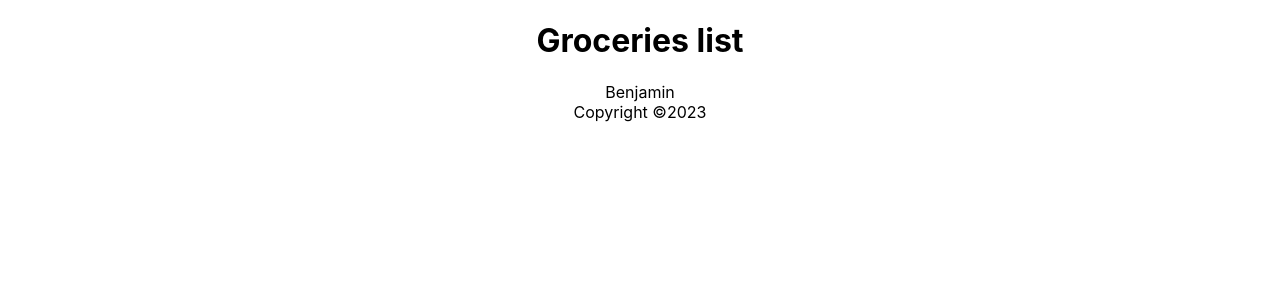
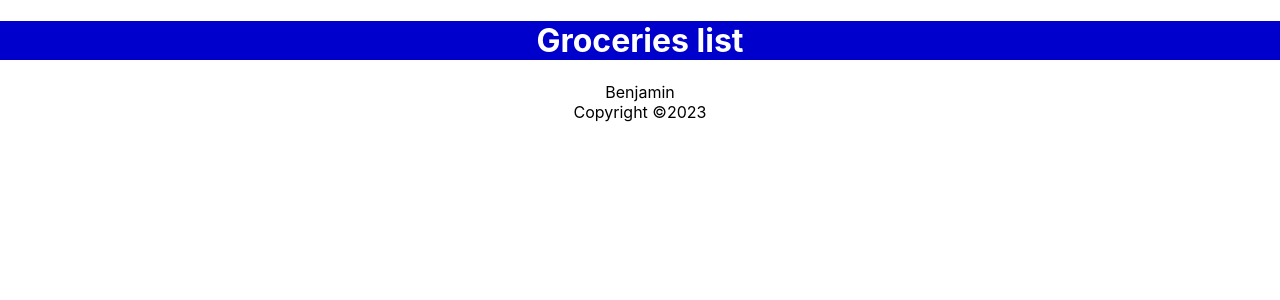
Before and after one commit to yasuomaidana/introduciton_to_react, a React (Create React App) app: page / in a window 1280 px wide. Shown: the top 300 px of the page. Built offline with nearby package versions, Linux system fonts and the light colour scheme.

Commit message:
Adding style by using object

```diff
--- a/src/Header.js
+++ b/src/Header.js
@@ -1,8 +1,12 @@
 import React from 'react'
 
 export default function Header() {
+  const headerStyle = {
+    backgroundColor: 'mediumblue',
+    color:'#fff',
+  };
   return (
-    <header>
+    <header style={headerStyle}>
         <h1>Groceries list</h1>
     </header>
   )
```
